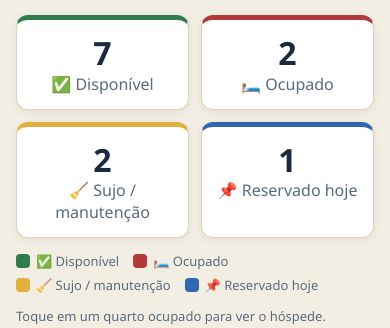
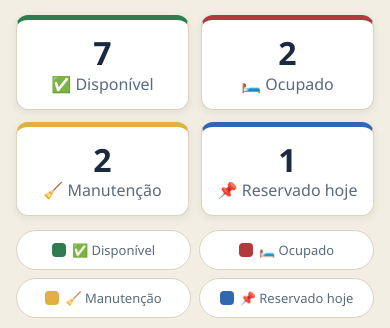
Before and after one commit to AugustoLa/hotel-mare-azul, a plain HTML site: page index.html in a window 390 px wide. Shown: the part 109-437 px from the top of the page. Drawn offline with nearby package versions, Linux system fonts and the light colour scheme; a web font is replaced by a local one.

Commit message:
Add files via upload

```diff
--- a/desktop.css
+++ b/desktop.css
@@ -167,7 +167,9 @@ i.disponivel{background:var(--verde)}i.ocupado{background:var(--vermelho)}i.sujo
 #app-mobile .indicadores{grid-template-columns:1fr 1fr;gap:12px;margin-bottom:14px}
 #app-mobile .ind{padding:14px 10px}
 #app-mobile .ind b{font-size:32px}
-#app-mobile .legenda{flex-wrap:wrap;gap:6px 14px;font-size:13px;margin-bottom:10px}
+#app-mobile .legenda{display:grid;grid-template-columns:1fr 1fr;gap:8px;font-size:13px;margin-bottom:12px}
+#app-mobile .legenda span{display:flex;align-items:center;justify-content:center;gap:6px;min-height:40px;padding:6px 8px;background:#fff;border:1px solid var(--borda);border-radius:20px;text-align:center}
+#app-mobile .legenda i{margin:0}
 #app-mobile .grid{grid-template-columns:1fr 1fr;gap:12px}
 #app-mobile button.quarto{font:inherit;width:100%;cursor:pointer;padding:14px 6px}
 #app-mobile .quarto b{font-size:30px}
--- a/desktop.js
+++ b/desktop.js
@@ -337,7 +337,7 @@ function stepper(menos, mais, campo, min, max, aoMudar) {
 // ===== NAVEGAÇÃO (4 abas inferiores: Quartos, Estadias, Reservas, Consumo) =====
 var titulos = { quartos: 'Quartos', estadias: 'Estadias', reservas: 'Reservas', novaReserva: 'Nova reserva', consumo: 'Consumo' };
 var abaDe = { novaReserva: 'reservas' };
-var nomes = { disponivel: 'Disponível', ocupado: 'Ocupado', sujo: 'Sujo / manutenção', reservado: 'Reservado hoje' };
+var nomes = { disponivel: 'Disponível', ocupado: 'Ocupado', sujo: 'Manutenção', reservado: 'Reservado hoje' };
 var icones = { disponivel: '✅', ocupado: '🛏️', sujo: '🧹', reservado: '📌' };
 var telaAtual = 'quartos', sub = 'checkin';
 function irPara(nome) {
@@ -395,7 +395,7 @@ function ciRender() {
   if (ciHosp) {
     lista('ciQuartos', quartos.filter(function (q) { return q.cat === ciHosp.cat; }).map(function (q) {
       var st = statusDe(q), r = reservaHoje(q), livre = st === 'disponivel' || (st === 'reservado' && r.cpf === ciHosp.cpf);
-      var motivo = { ocupado: 'Ocupado', sujo: 'Sujo / manutenção', reservado: 'Reservado para outro hóspede' }[st];
+      var motivo = { ocupado: 'Ocupado', sujo: 'Manutenção', reservado: 'Reservado para outro hóspede' }[st];
       return { html: '<b>Quarto ' + q.n + '</b><small>' + (livre ? 'Disponível' : motivo + ' (indisponível)') + '</small>', off: !livre, sel: ciQuarto === q, q: q };
     }), function (it) { ciQuarto = it.q; ciRender(); });
   }
--- a/index.html
+++ b/index.html
@@ -214,7 +214,7 @@
   <div class="indicadores" id="mb-indicadores"></div>
   <div class="legenda">
     <span><i class="disponivel"></i>✅ Disponível</span><span><i class="ocupado"></i>🛏️ Ocupado</span>
-    <span><i class="sujo"></i>🧹 Sujo / manutenção</span><span><i class="reservado"></i>📌 Reservado hoje</span>
+    <span><i class="sujo"></i>🧹 Manutenção</span><span><i class="reservado"></i>📌 Reservado hoje</span>
   </div>
   <p class="dica">Toque em um quarto ocupado para ver o hóspede.</p>
   <div class="grid" id="mb-grid"></div>
```
